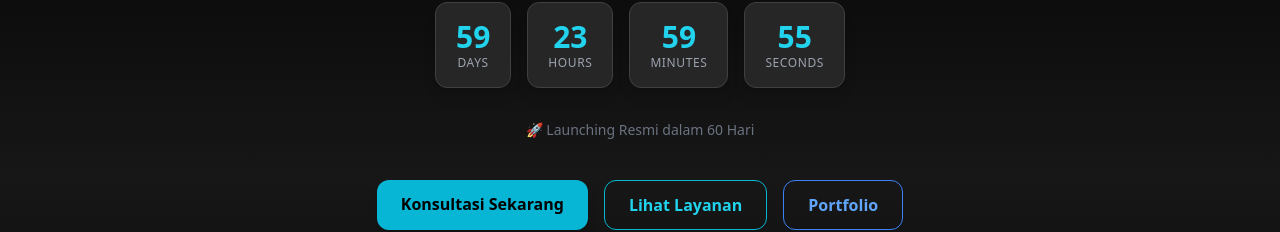
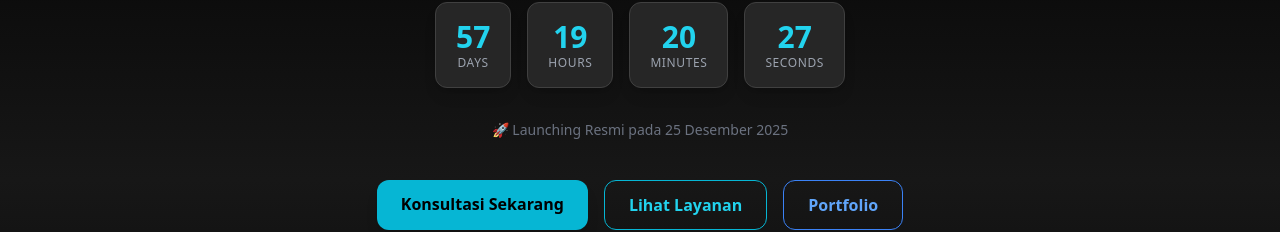
Before and after one commit to AcFaFa/Nexode-Landing, a React (Create React App) app: page / in a window 1280 px wide. Shown: the part 304-536 px from the top of the page. Built offline with nearby package versions, Linux system fonts and the light colour scheme.

Commit message:
Update Home.jsx countdown to fixed launch date (25 Dec 2025)

```diff
--- a/src/pages/Home.jsx
+++ b/src/pages/Home.jsx
@@ -3,11 +3,10 @@ import { Link } from "react-router-dom";
 
 const Home = () => {
   const [launchDate] = useState(() => {
-    const now = new Date();
-    const target = new Date();
-    target.setDate(now.getDate() + 60); // Launch dalam 60 hari dari sekarang
+    const target = new Date("2025-12-25T00:00:00"); // Launching pada 25 Desember 2025 pukul 00:00
     return target.getTime();
   });
+
 
   const [timeLeft, setTimeLeft] = useState({
     days: 0,
@@ -61,8 +60,9 @@ const Home = () => {
       </div>
 
       <p className="text-sm text-gray-500 mb-10">
-        🚀 Launching Resmi dalam 60 Hari
+        🚀 Launching Resmi pada 25 Desember 2025
       </p>
+
 
       {/* CTA Buttons */}
       <div className="flex gap-4 flex-wrap justify-center">
```
